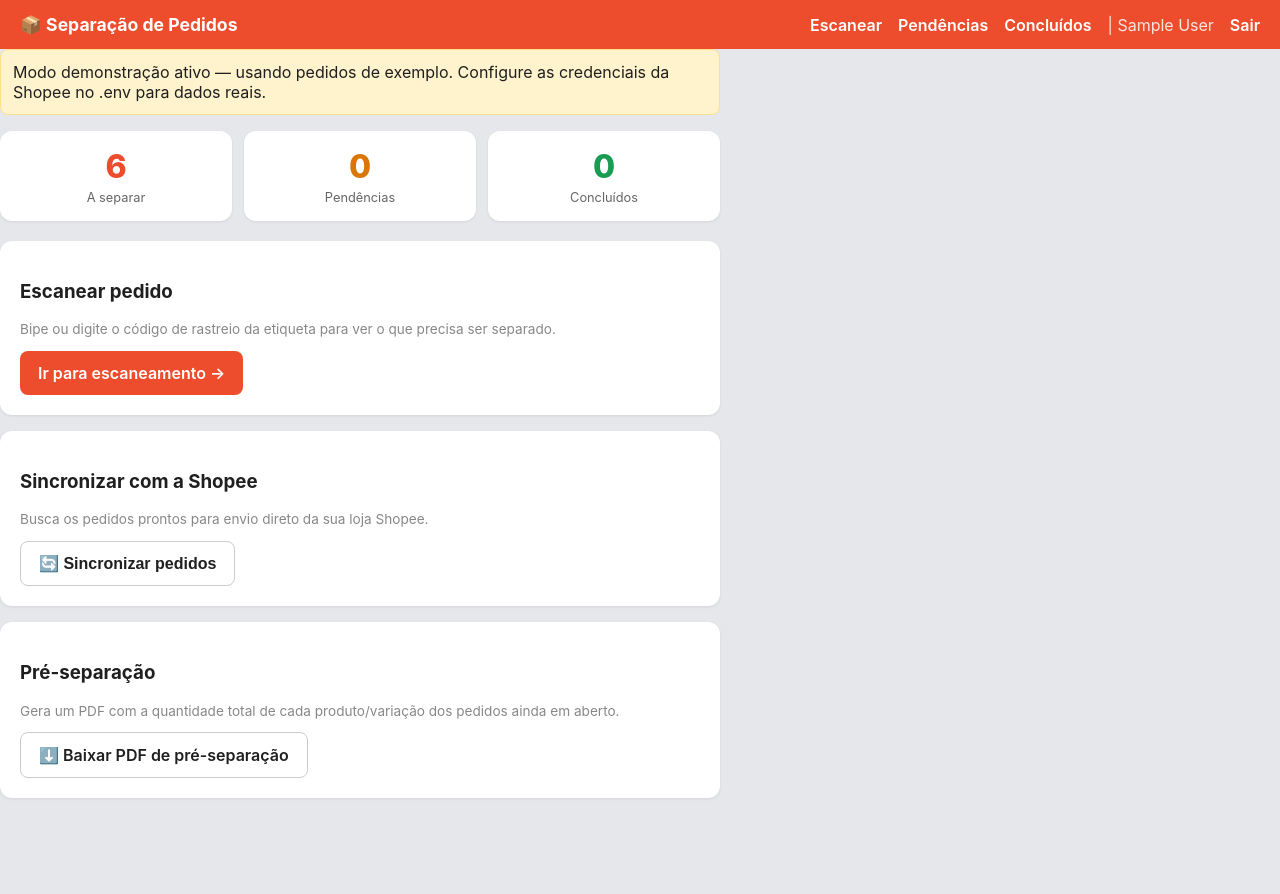
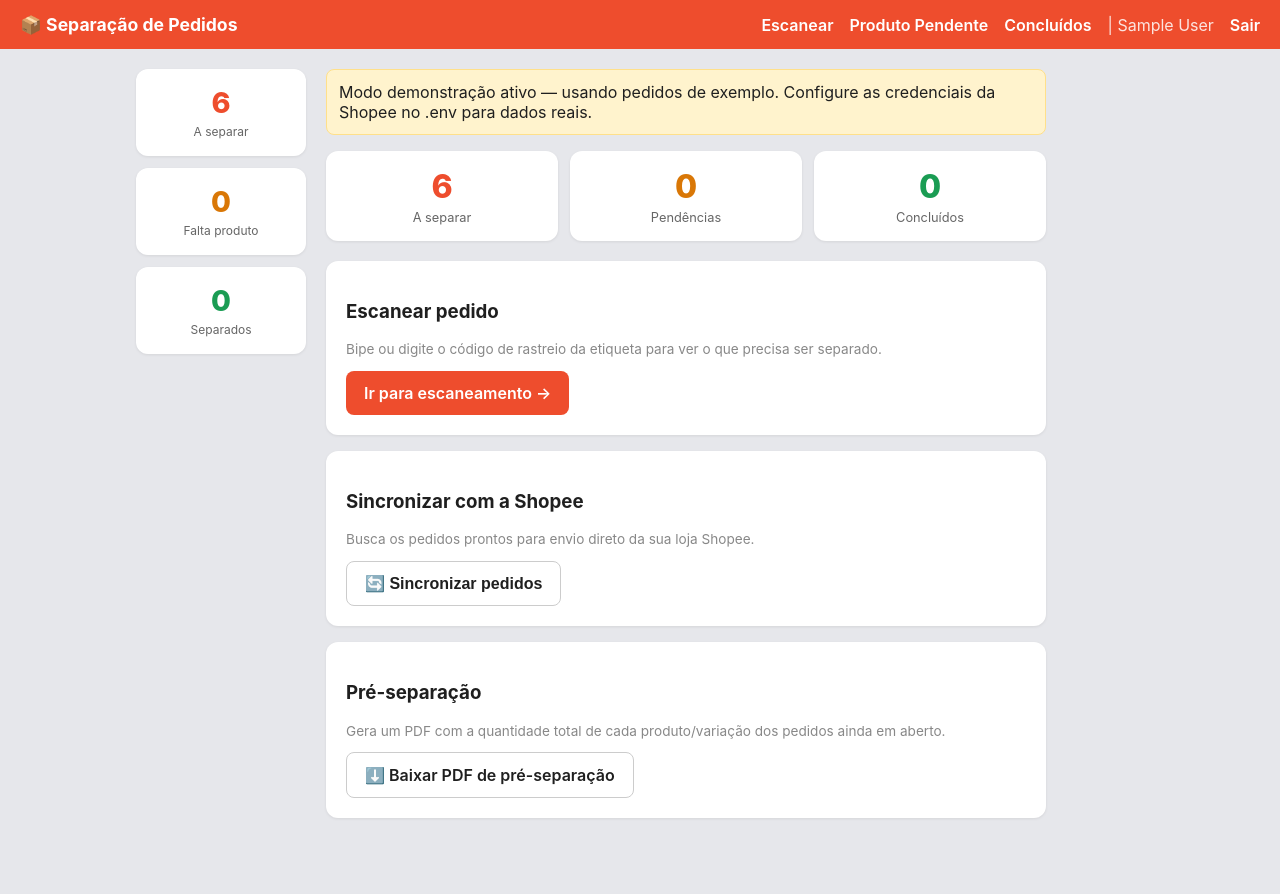
Before and after one commit to Lucasgomesdss/shopee-dashboard, a Flask app: page / in a window 1280 px wide. Before the commit the page ends 798 px from the top, so only its background shows below. Run offline with Flask 3, Linux system fonts and the light colour scheme; the visitor is signed in with stand-in values (Sample User, id 1); data comes from the database, SQL or seed files in the repository; data that the repository does not hold is empty.

Commit message:
aAdd sidebar with counts to base layout

```diff
--- a/templates/base.html
+++ b/templates/base.html
@@ -11,11 +11,26 @@
     <a class="brand" href="{{ url_for('dashboard') }}">📦 Separação de Pedidos</a>
     <nav>
       <a href="{{ url_for('scan') }}">Escanear</a>
-      <a href="{{ url_for('pending_tab') }}">Pendências</a>
+      <a href="{{ url_for('pending_tab') }}">Produto Pendente</a>
       <a href="{{ url_for('completed_tab') }}">Concluídos</a>
       {% if employee_name %}<span style="opacity:.85">| {{ employee_name }}</span> <a href="{{ url_for('logout') }}">Sair</a>{% endif %}
     </nav>
   </header>
+  <div class="layout">
+    <aside class="sidebar">
+      <div class="sidebar-stat to_separate">
+        <span class="n">{{ sidebar_counts.to_separate }}</span>
+        <span class="label">A separar</span>
+      </div>
+      <div class="sidebar-stat pending">
+        <span class="n">{{ sidebar_counts.pending }}</span>
+        <span class="label">Falta produto</span>
+      </div>
+      <div class="sidebar-stat completed">
+        <span class="n">{{ sidebar_counts.completed }}</span>
+        <span class="label">Separados</span>
+      </div>
+    </aside>
     <main>
       {% with messages = get_flashed_messages() %}
         {% if messages %}
@@ -24,5 +39,6 @@
       {% endwith %}
       {% block content %}{% endblock %}
     </main>
+  </div>
 </body>
 </html>
```
Lines whose indentation alone changed are shown as unchanged.
